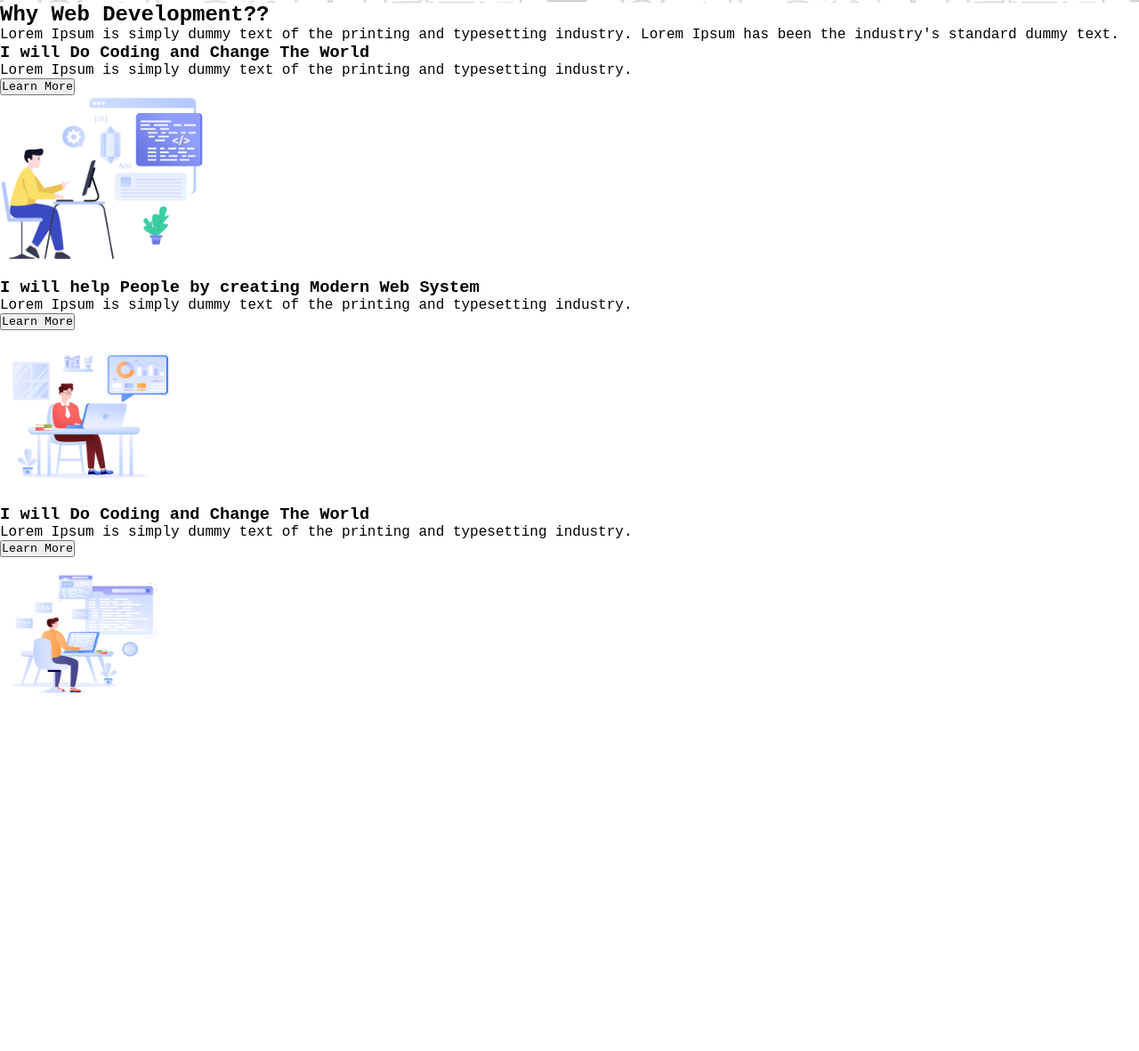
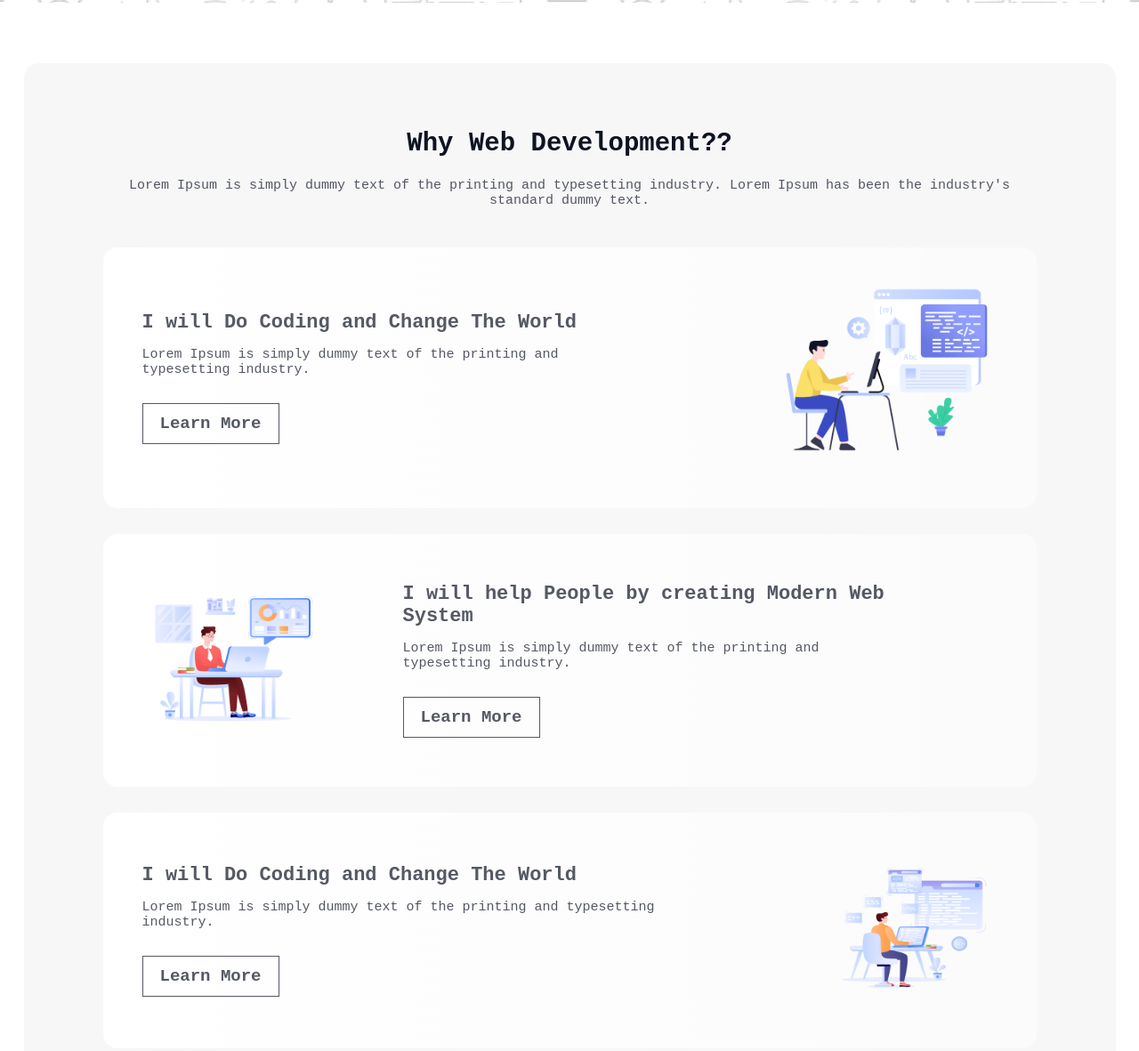
Before and after one commit to riyanhossan/portfolio_asn_1, a plain HTML site: page index.html in a window 1280 px wide. Shown: the part 734-1915 px from the top of the page at 89% size. Before the commit the page ends 1537 px from the top, so only its background shows below. Drawn offline with Linux system fonts and the light colour scheme; a web font is replaced by a local one.

Commit message:
Nav,banner and why section done

```diff
--- a/css/style.css
+++ b/css/style.css
@@ -74,3 +74,69 @@
     padding: 19px 22px;
     cursor: pointer;
 }
+
+/* why start */
+.why_section{
+    margin-top: 68px;
+}
+.why{
+    display: flex;
+    justify-content: center;
+}
+.why_content{
+    background: rgba(13, 19, 33, 0.03);
+    border-radius: 16px;
+    padding: 74px 89px 64px 89px;
+}
+.why_content h2{
+    text-align: center;
+    font-size: 29px;
+    font-weight: 800;
+    color: rgb(13, 19, 33);
+    margin-bottom: 22px;
+}
+.why_st_p{
+    font-size: 15px;
+    font-weight: 400;
+    color: rgb(13, 19, 33);
+    opacity: 0.7;
+    text-align: center;
+    margin-bottom: 44px;
+}
+.why_item_card{
+    display: flex;
+    justify-content: space-between;
+    align-items: center;
+    background: linear-gradient(90.00deg, rgb(255, 255, 255),rgba(255, 255, 255, 0.5) 100%);
+    margin-bottom: 29px;
+    border-radius: 16px;
+}
+.why_card_el{
+    padding: 44px;
+    padding-right: 150px
+}
+.why_card_el h3{
+    color: rgba(13, 19, 33, 0.7);
+    font-size: 22px;
+    font-weight: 700;
+}
+.why_card_el p{
+    margin-top: 15px;
+    margin-bottom: 29px;
+    font-size: 15px;
+    font-weight: 400;
+    color: rgb(13, 19, 33);
+    opacity: 0.7;
+}
+.why_card_img{
+    padding: 44px;
+}
+.why_card_el button{
+    cursor: pointer;
+    padding: 11px 19px;
+    border: 1px solid rgba(13, 19, 33, 0.701);
+    font-size: 19px;
+    font-weight: 600;
+    color: rgba(13, 19, 33, 0.7);
+    background: transparent;
+}
--- a/index.html
+++ b/index.html
@@ -32,9 +32,9 @@
         </section>
         <section class="why_section">
             <div class="why">
-                <div class="why_content">
+                <div class="why_content container">
                     <h2>Why Web Development??</h2>
-                    <p>Lorem Ipsum is simply dummy text of the printing and typesetting industry.
+                    <p class="why_st_p">Lorem Ipsum is simply dummy text of the printing and typesetting industry.
                         Lorem Ipsum has been the industry's standard dummy text.
                     </p>
                     <div class="why_content_item">
@@ -44,15 +44,19 @@
                                 <p>Lorem Ipsum is simply dummy text of the printing and typesetting industry.</p>
                                 <a href="#"><button>Learn More</button></a>
                             </div>
-                            <img src="asset/image/Layer_1.png" width="239px" height="200px" alt="coding image">
+                            <div class="why_card_img">
+                                <img src="asset/image/Layer_1.png" width="239px" height="200px" alt="coding image">
+                            </div>
                         </div>
                         <div class="why_item_card">
+                            <div class="why_card_img">
+                                <img src="asset/image/Group 3.png" width="205px" height="191px" alt="coding image">
+                            </div>
                             <div class="why_card_el">
                                 <h3>I will help People by creating Modern Web System</h3>
                                 <p>Lorem Ipsum is simply dummy text of the printing and typesetting industry.</p>
                                 <a href="#"><button>Learn More</button></a>
                             </div>
-                            <img src="asset/image/Group 3.png" width="205px" height="191px" alt="coding image">
                         </div>
                         <div class="why_item_card">
                             <div class="why_card_el">
@@ -60,7 +64,9 @@
                                 <p>Lorem Ipsum is simply dummy text of the printing and typesetting industry.</p>
                                 <a href="#"><button>Learn More</button></a>
                             </div>
-                            <img src="asset/image/Group 4.png" width="189px" height="172px" alt="coding image">
+                            <div class="why_card_img">
+                                <img src="asset/image/Group 4.png" width="189px" height="172px" alt="coding image">
+                            </div>
                         </div>
                     </div>
                 </div>
```
